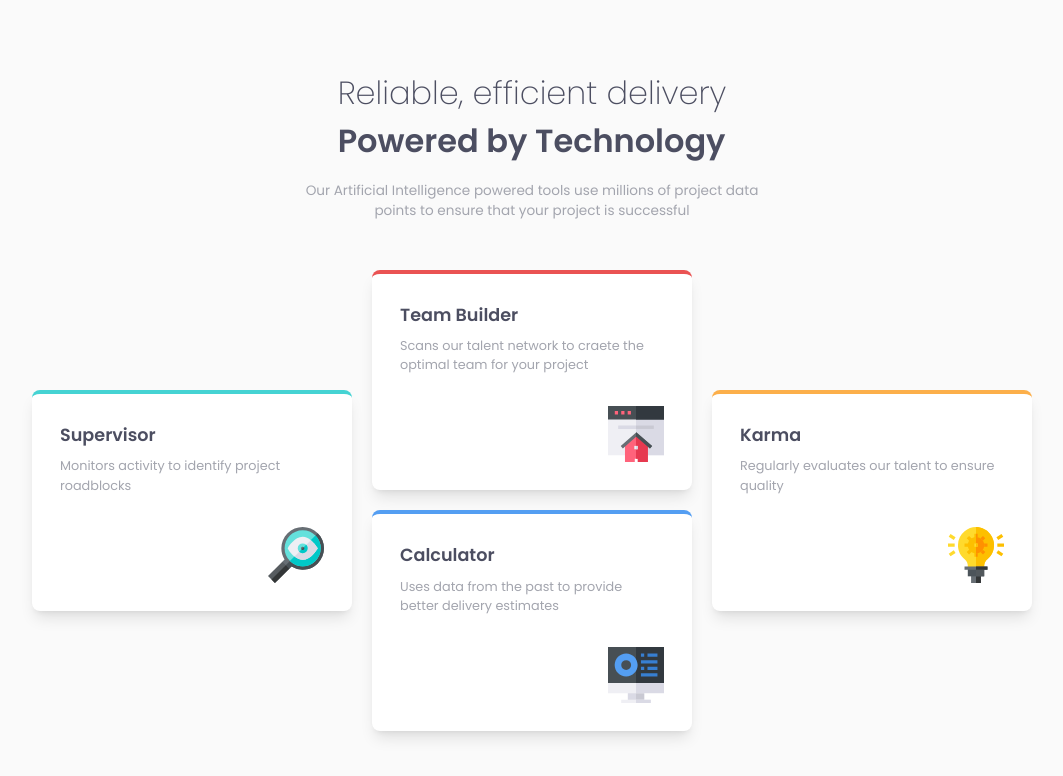
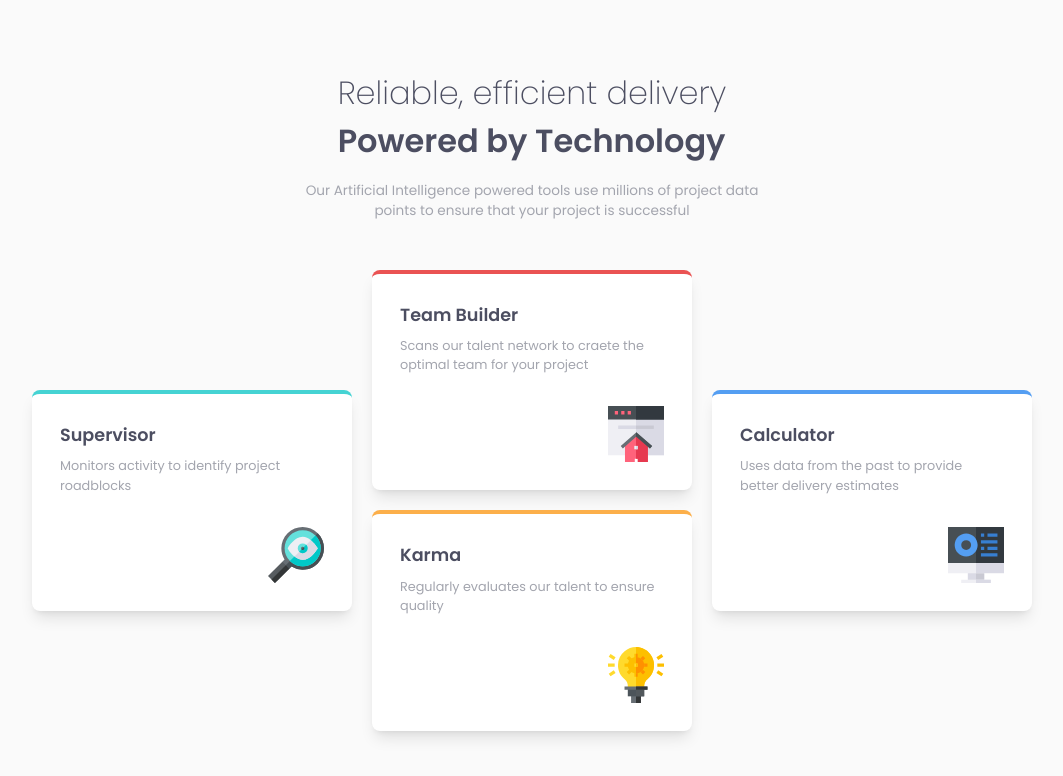
Before and after one commit to mehrnaz98/four-card-feature-section, a Vue app: page / in a window 1280 px wide. Shown: the top 776 px of the page, without its empty margins (108-1171 px from the left). Built offline with nearby package versions, Linux system fonts and the light colour scheme.

Commit message:
Update main.css

```diff
--- a/src/assets/main.css
+++ b/src/assets/main.css
@@ -42,13 +42,13 @@
 }
 
 .item3 {
-  grid-column: 3;
-  grid-row: 2/4;
+  grid-column: 2;
+  grid-row: 3/5;
 }
 
 .item4 {
-  grid-column: 2;
-  grid-row: 3/5;
+  grid-column: 3;
+  grid-row: 2/4;
 }
 
 @media (max-width: 800px) {
```
